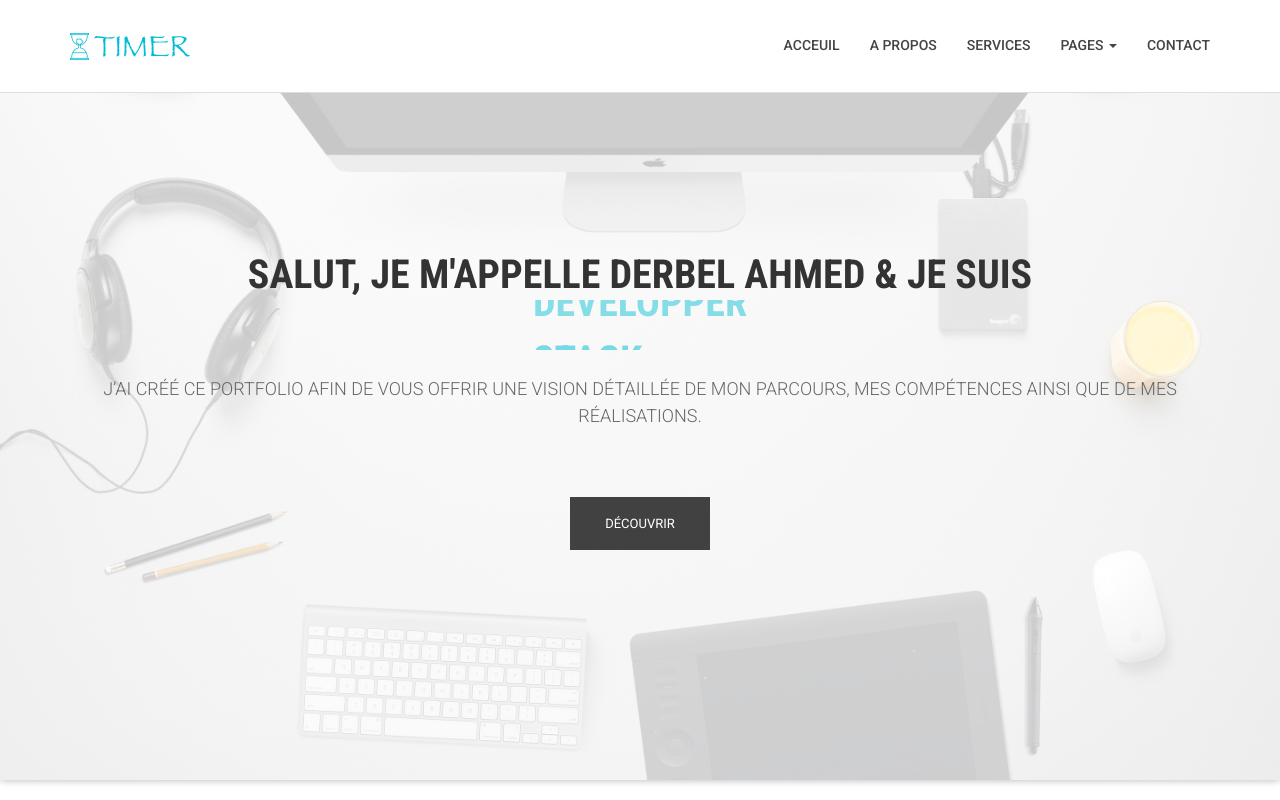
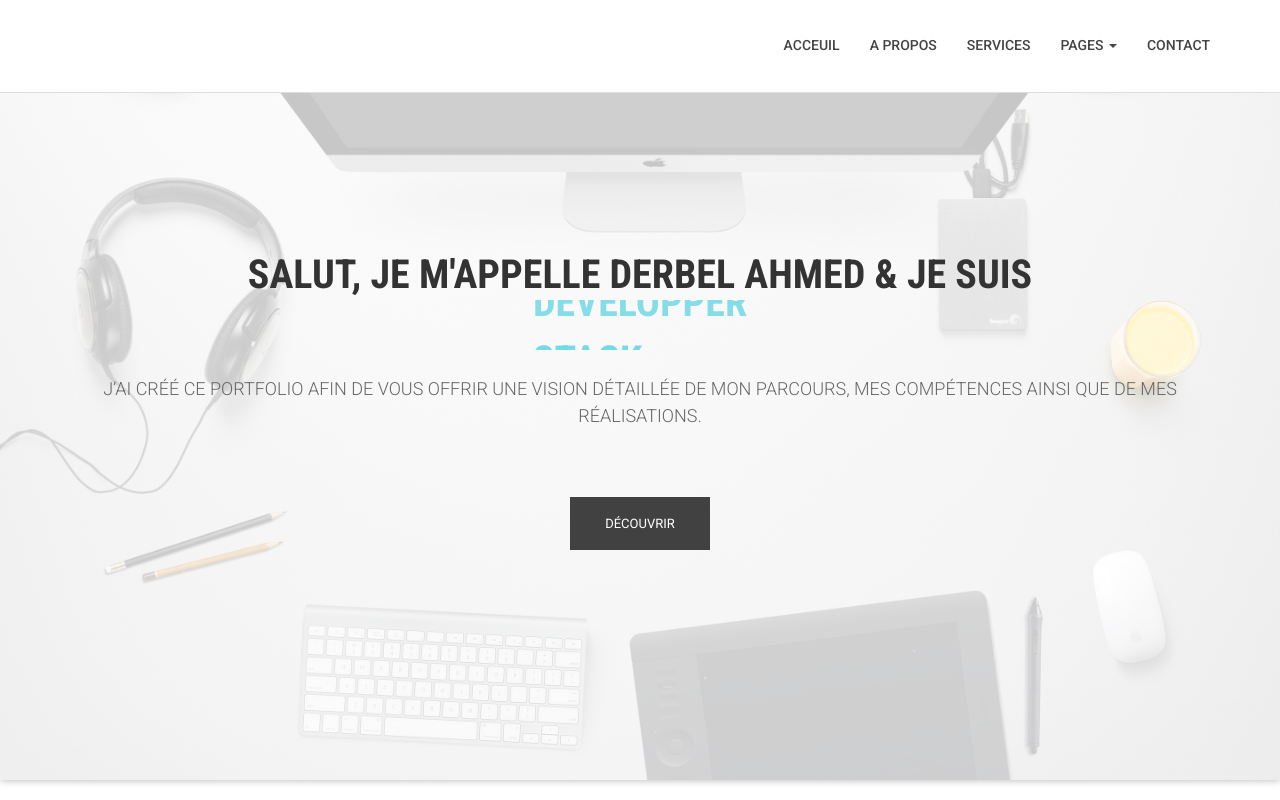
Before and after one commit to ahmedderbel/ahmedderbel, a plain HTML site: page index.html in a window 1280 px wide. Shown: the top 800 px of the page. Drawn offline with Linux system fonts and the light colour scheme; a script that the page names is missing; files whose address does not match are found by name; a web font is replaced by a local one.

Commit message:
Update index.html

```diff
--- a/index.html
+++ b/index.html
@@ -69,7 +69,7 @@
                     <!-- logo -->
                     <div class="navbar-brand">
                         <a href="index.html" >
-                            <img src="images/logo.png" alt="">
+                            <img src="" alt="">
                         </a>
                     </div>
                     <!-- /logo -->
```
